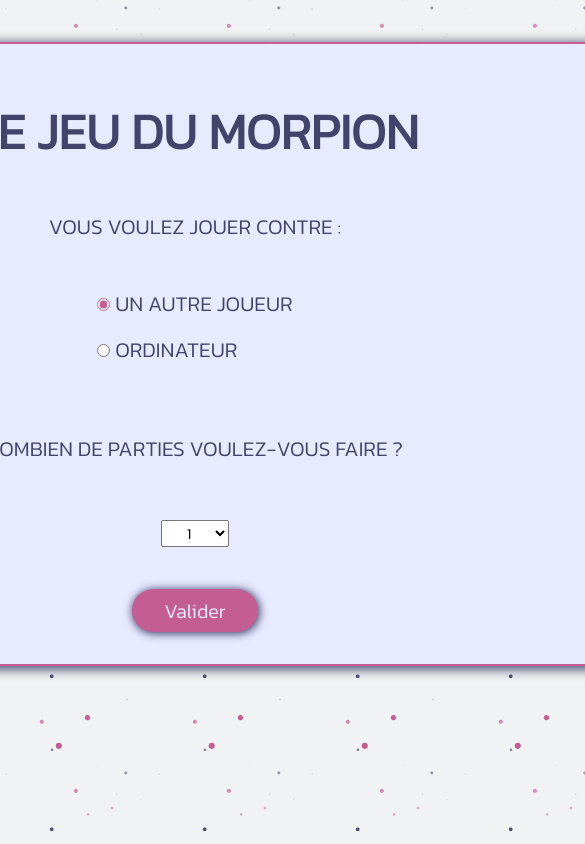
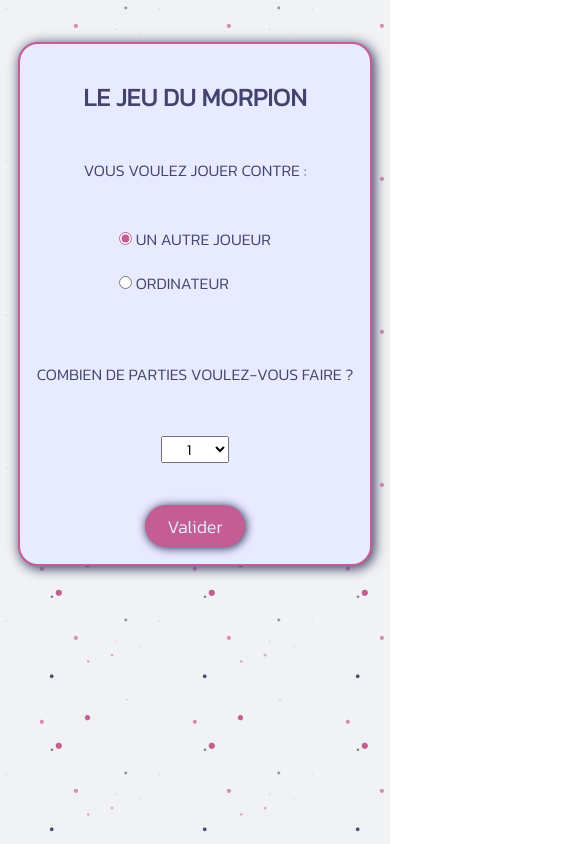
Before and after one commit to bouuuh/morpion, a plain HTML site: page index.html in a window 390 px wide. Shown: the top 844 px of the page, 585 px wide, since content can reach past the window. Drawn offline with Linux system fonts and the light colour scheme.

Commit message:
debut responsive

```diff
--- a/app.css
+++ b/app.css
@@ -209,3 +209,47 @@ img{
 .winner{
     background-color: #e8eaff;
 }
+
+@media screen and (max-width:931px){
+.interface2{
+    width: 700px;
+}
+}
+@media screen and (max-width:727px) {
+    h1{
+        font-size: 35px;
+    }
+    .interface2{
+        width: 500px;
+    }
+    .againstWhom{
+        font-size: 20px;
+    }
+}
+@media screen and (max-width:521px){
+    .interface2{
+        width: 350px;
+        height: 520px;
+    }
+    h1{
+        font-size: 25px;
+    }
+    .againstWhom{
+        font-size: 16px;
+    }
+    #submitTheForm{
+        width: 100px;
+        font-size: 18px;
+    }
+}
+@media screen and (max-width:365px){
+    .interface2{
+        width: 280px;
+    }
+    h1{
+        font-size: 20px;
+    }
+    .againstWhom{
+        font-size: 14px;
+    }
+}
```
